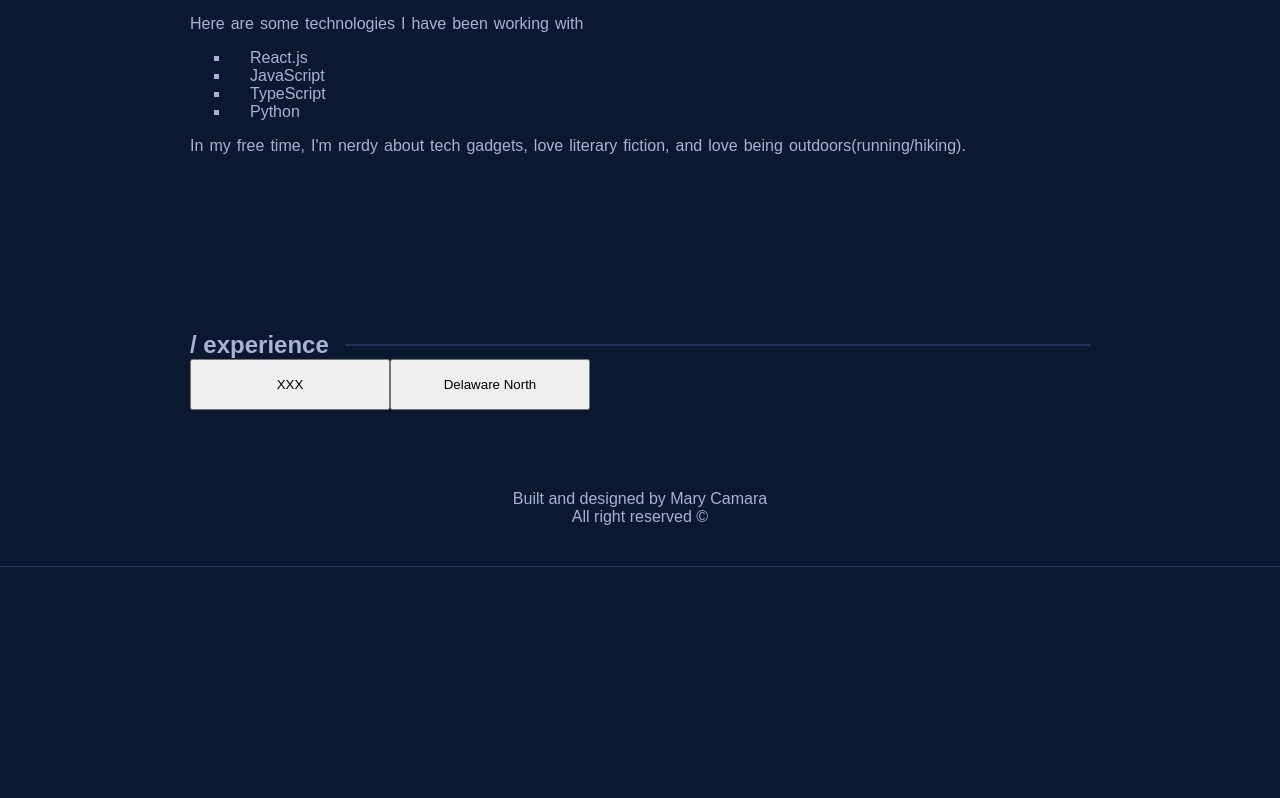
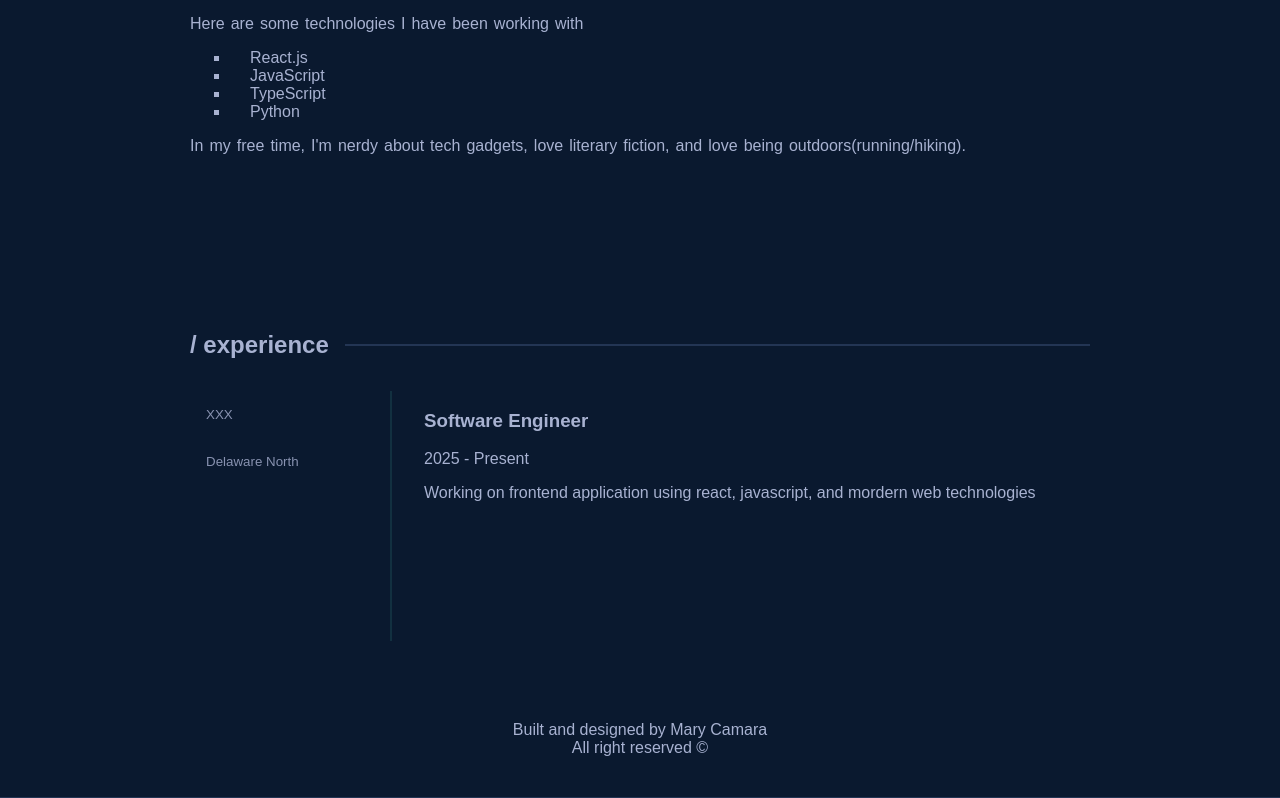
Before and after one commit to marycamara/marycamara-v2, a React (Vite) app: page / in a window 1280 px wide. Shown: the part 800-1598 px from the top of the page. Before the commit the page ends 1367 px from the top, so only its background shows below. Built offline with nearby package versions, Linux system fonts and the light colour scheme.

Commit message:
chore: restructuring layout

```diff
--- a/src/Sections/Experience/Experience.css
+++ b/src/Sections/Experience/Experience.css
@@ -2,14 +2,6 @@
   padding: var(--section-padding);
 }
 
-.experience-container {
-  max-width: var(--max-width);
-  margin: 0 auto;
-}
-
-.experience-conntent {
-    display: grid;
-}
 .experience h1 {
   display: flex;
   align-items: center;
@@ -24,22 +16,42 @@
   background-color: var(--lightest-navy);
 }
 
-.experience-item {
+.experience-container {
+  max-width: var(--max-width);
+  margin: 0 auto;
+}
+
+.experience-content {
   display: flex;
+  gap: 0;
+  margin-top: 2rem;
   align-items: stretch;
-  gap: 2rem;
-  margin-bottom: 1.5rem;
+}
+.experience-buttons {
+  width: 200px;
+  display: flex;
+  flex-direction: column;
 }
 
 .experience-button {
-  width: 200px;
-  height: fit-content;
+  width: 100%;
   padding: 1rem;
+  background-color: transparent;
+  color: var(--slate);
+  border: none;
+  text-align: left;
   cursor: pointer;
+  transition: background-color 0.2 ease;
+}
+
+.experience-button:hover {
+  background-color: var(--green-tint);
+  border-right: 2px solid var(--green-bright);
 }
 
 .experience-details {
-  border-left: 2px solid var(--lightest-navy);
+  flex: 1;
+  border-left: 2px solid var(--green-tint);
   padding-left: 2rem;
-  flex: 1;
+  min-height: 250px;
 }
--- a/src/Sections/Experience/Experience.jsx
+++ b/src/Sections/Experience/Experience.jsx
@@ -2,7 +2,7 @@ import { useState } from 'react';
 import './Experience.css';
 
 export default function Experince() {
-  const [activeExperince, setActiveExperience] = useState(null);
+  const [activeExperince, setActiveExperience] = useState(1);
 
   const experiences = [
     {
```
